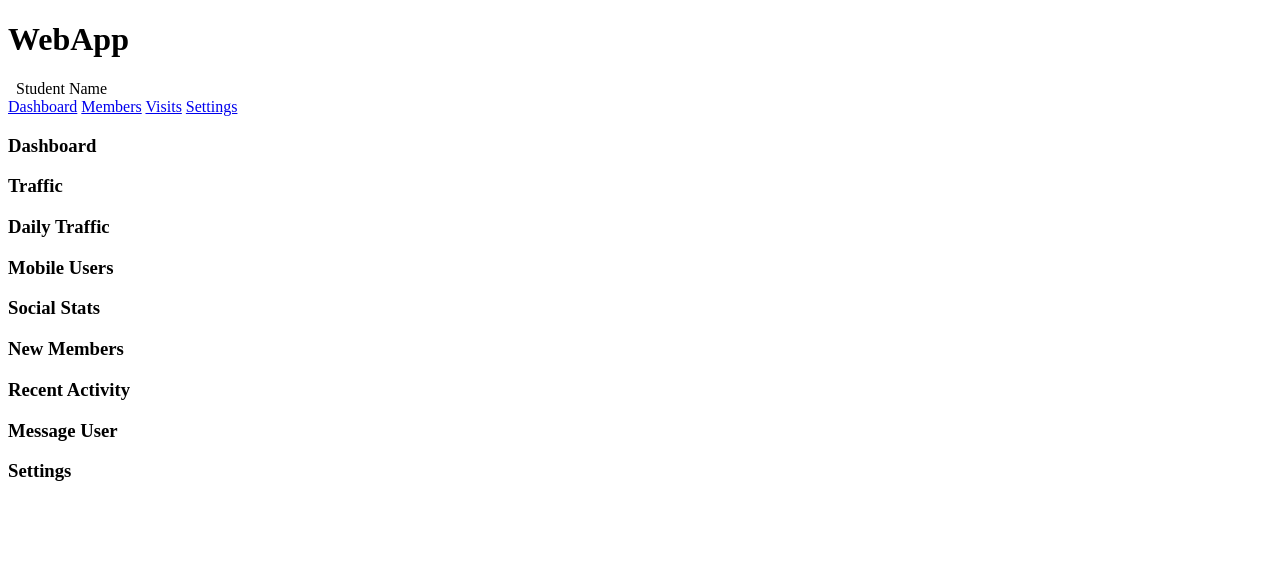
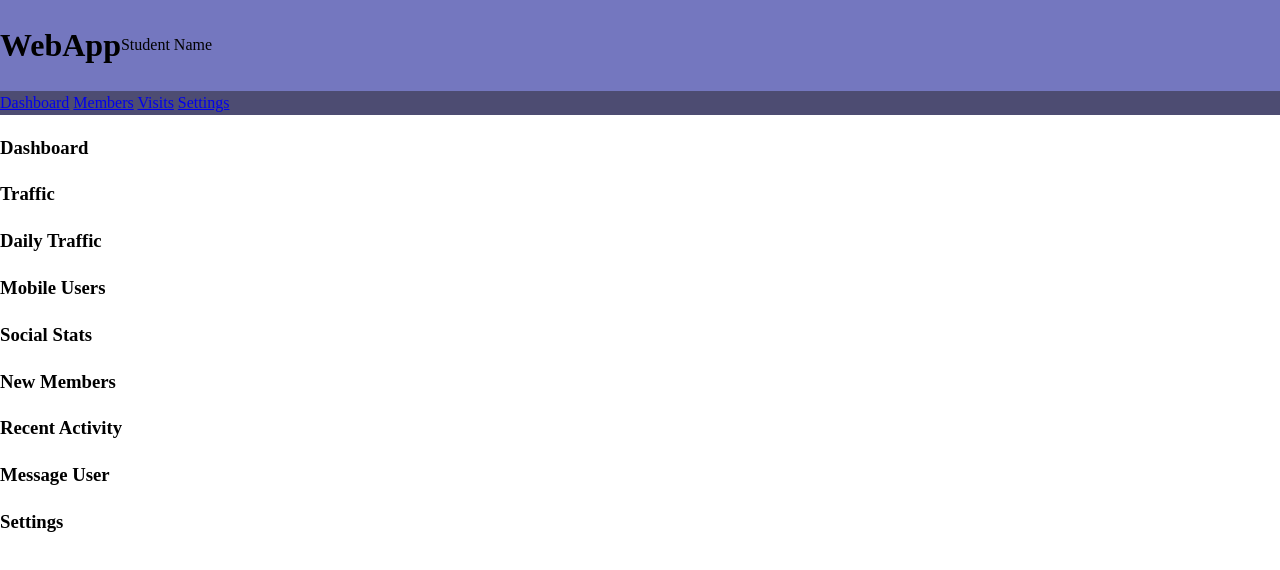
Before and after one commit to DannyB18/techdegree-project-7, a plain HTML site: page index.html in a window 1280 px wide. Drawn offline with Linux system fonts and the light colour scheme.

Commit message:
Add some variables and base styles

```diff
--- a/index.html
+++ b/index.html
@@ -4,17 +4,20 @@
     <meta charset="UTF-8">
     <meta http-equiv="X-UA-Compatible" content="IE=edge">
     <meta name="viewport" content="width=device-width, initial-scale=1.0">
+    <link rel="stylesheet" href="css/styles.css">
     <title>WebApp</title>
 </head>
 <body>
     <header>
         <div class="banner">
             <h1><strong>Web</strong>App</h1>
-            <svg id="notifications" height="0" width="0"></svg>
+            <svg id="notifications" height="0" width="0">
+
+            </svg>
             <img>
             <span>Student Name</span>
         </div>
-        <nav>
+        <nav class="main-nav">
             <a class="nav-link" href="#">Dashboard</a>
             <a class="nav-link" href="#">Members</a>
             <a class="nav-link" href="#">Visits</a>
--- a/scss/base/_typography.scss
+++ b/scss/base/_typography.scss
@@ -0,0 +1,7 @@
+* {
+  box-sizing: border-box;
+}
+
+body {
+  line-height: 1.5;
+}
--- /dev/null
+++ b/scss/components/_banners.scss
@@ -0,0 +1,15 @@
+header {
+  display: flex;
+  flex-direction: column;
+}
+
+.banner {
+  display: flex;
+  align-items: center;
+  //   flex-direction: row;
+  background-color: $color-primary;
+}
+
+.main-nav {
+  background-color: $color-accent;
+}
--- /dev/null
+++ b/scss/components/_grid.scss
@@ -0,0 +1,3 @@
+header {
+  display: grid;
+}
--- a/scss/components/_index.scss
+++ b/scss/components/_index.scss
@@ -0,0 +1 @@
+@import "grid", "banners";
--- a/scss/utilities/_variables.scss
+++ b/scss/utilities/_variables.scss
@@ -0,0 +1,9 @@
+/* =========================
+    Variables
+========================= */
+
+// Colors
+$color-primary: #7477bf;
+$color-accent: #4d4c72;
+$color-secondary: #81c98f;
+$color-tertiary: #51b6c8;
```
Also changed, not shown: css/styles.css, 1 other file.
